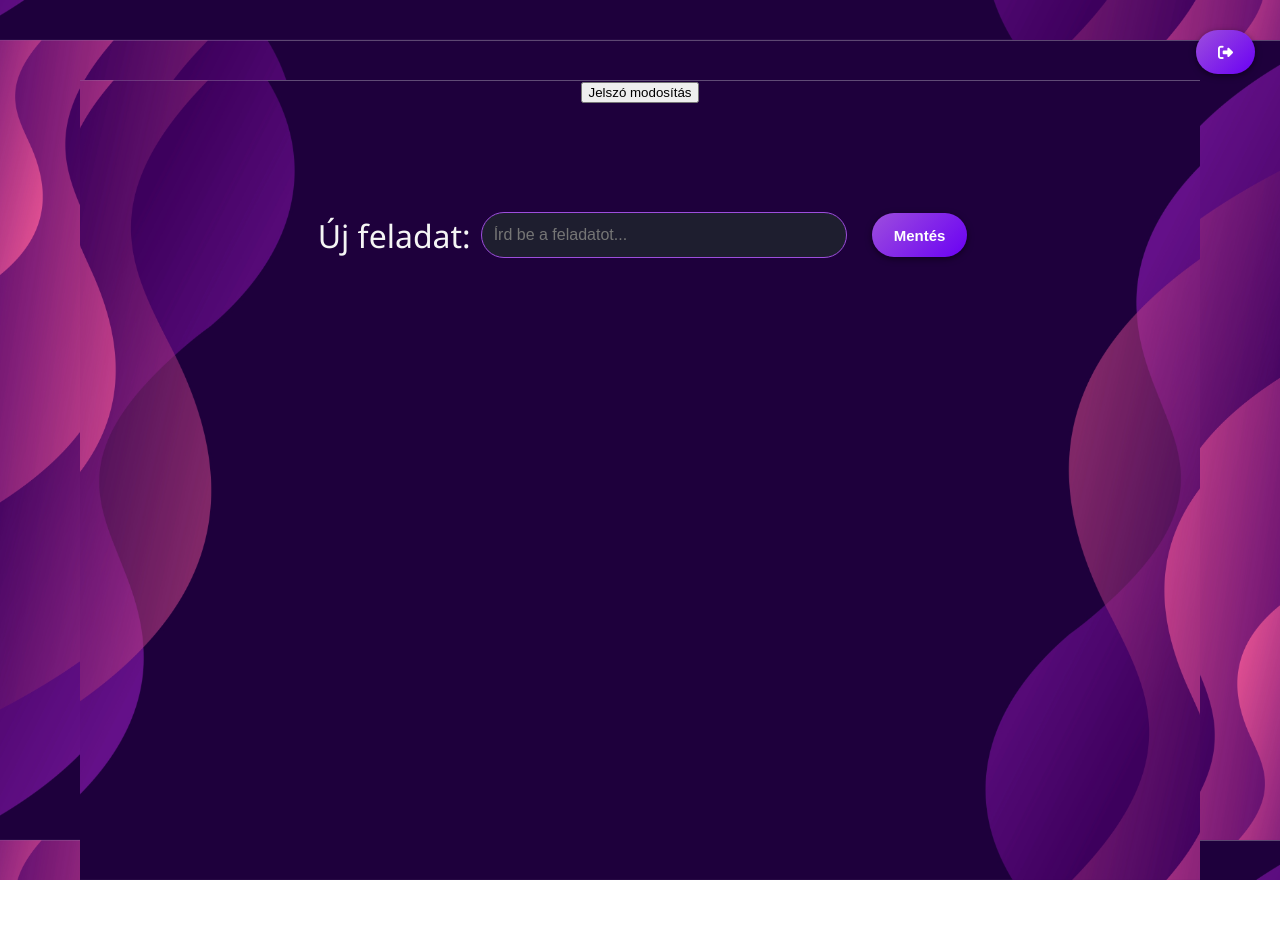
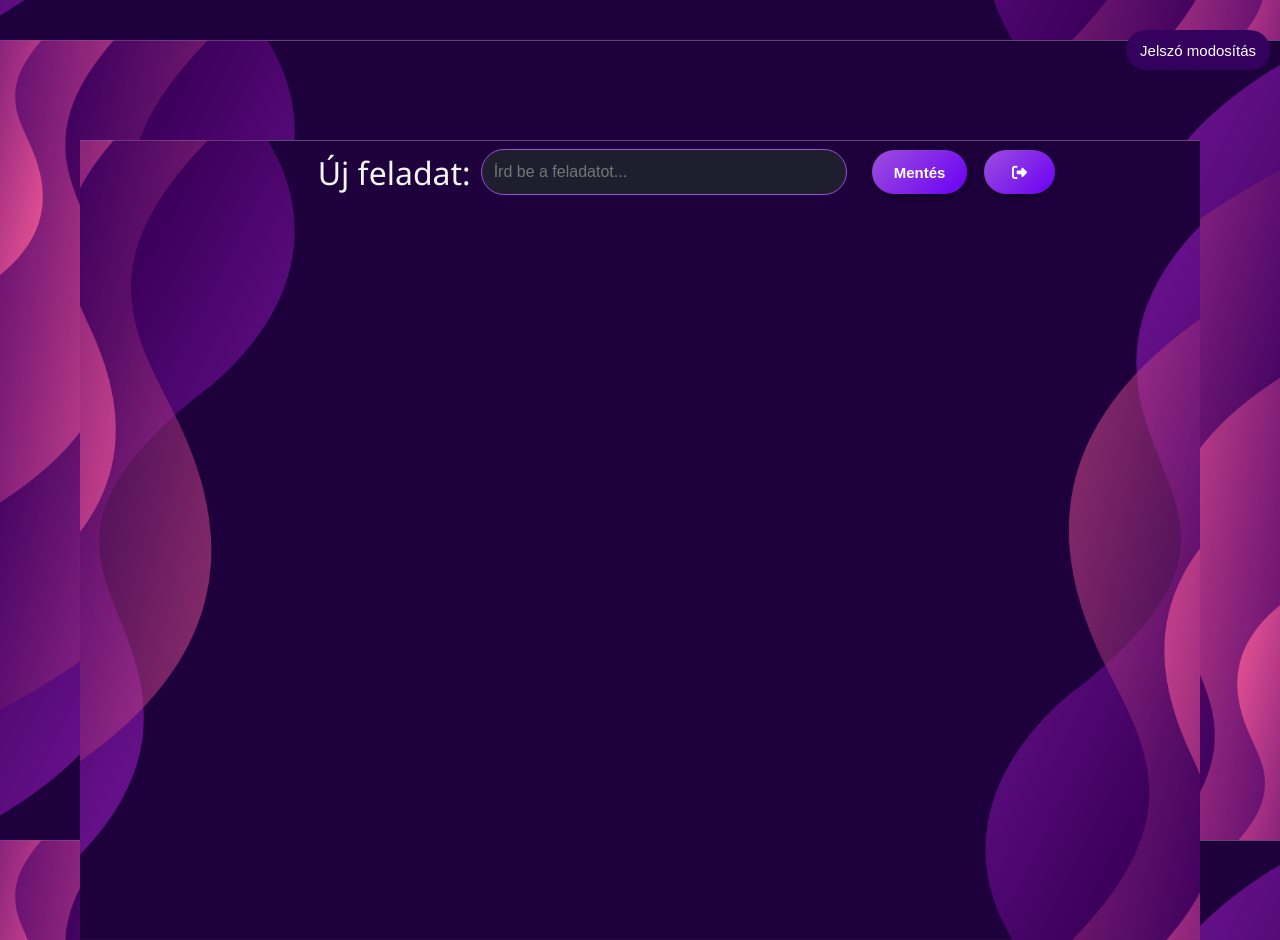
Before and after one commit to ivanyoslaszlo/Todo-webapp-Frontend, a plain HTML site: page todo.html in a window 1280 px wide. Before the commit the page ends 880 px from the top, so only its background shows below. Drawn offline with Linux system fonts and the light colour scheme; no server answers.

Commit message:
jelszo reset szépitve

```diff
--- a/stilus/todo.css
+++ b/stilus/todo.css
@@ -1,4 +1,5 @@
-html,body {
+html,
+body {
     text-align: center;
     font-family: 'Segoe UI', Arial, sans-serif;
     background: linear-gradient(135deg, #1a1a2e, #16213e, #0f3460);
@@ -26,6 +27,7 @@ html,body {
     transition: border 0.3s, box-shadow 0.3s;
 
 }
+
 #feladat:focus {
     border-color: #c77dff;
     box-shadow: 0 0 10px rgba(199, 125, 255, 0.8);
@@ -42,10 +44,41 @@ html,body {
     flex-wrap: wrap;
 }
 
-#logout{
-    position:absolute;
-    top:20px;
-    right:20px;
+#logout {
+    position: absolute;
+    top: 140px;
+    right: 220px;
+    margin-top: 30px;
+    height: 44px;
+    font-size: 15px;
+    padding: 0 28px;
+    border-radius: 30px;
+    border: none;
+    background: linear-gradient(135deg, #9d4edd, #6a00f4);
+    color: #fff;
+    cursor: pointer;
+    margin: 10px 5px;
+    transition: background 0.3s, transform 0.2s;
+    font-weight: 600;
+    box-shadow: 0 2px 6px rgba(0, 0, 0, 0.5);
+}
+
+#jelszo_reset {
+
+    position: absolute;
+    top: 30px;
+    right:10px;
+    color: white;
+    border-radius: 30px;
+    border:none;
+    height:40px;
+    font-size: 15px;
+    padding: 0 14px;
+    background: #34025e;
+
+}
+
+#bekuldes {
     margin-top: 30px;
     height: 44px;
     font-size: 15px;
@@ -60,21 +93,9 @@ html,body {
     font-weight: 600;
     box-shadow: 0 2px 6px rgba(0, 0, 0, 0.5);
 }
-
-#bekuldes{
-    margin-top: 30px;
-    height: 44px;
-    font-size: 15px;
-    padding: 0 22px;
-    border-radius: 30px;
-    border: none;
-    background: linear-gradient(135deg, #9d4edd, #6a00f4);
-    color: #fff;
-    cursor: pointer;
-    margin: 10px 5px;
-    transition: background 0.3s, transform 0.2s;
-    font-weight: 600;
-    box-shadow: 0 2px 6px rgba(0, 0, 0, 0.5);
+#jelszo_reset:hover{
+    transform: scale(1.06);
+    background: linear-gradient(135deg, #c77dff, #9d4edd);
 }
 #bekuldes:hover,
 #logout:hover {
@@ -90,6 +111,7 @@ ul#jegyzetlista {
     margin: 40px auto;
     padding: 0 10px;
 }
+
 #jegyzetlista li {
     border: 1px solid #2d2d44;
     border-radius: 30px;
@@ -116,13 +138,16 @@ input[type="checkbox"] {
     position: relative;
     transition: background 0.2s, border-color 0.2s, transform 0.2s;
 }
+
 input[type="checkbox"]:hover {
     transform: scale(1.3);
 }
+
 input[type="checkbox"]:checked {
     background-color: #6a00f4;
     border-color: #6a00f4;
 }
+
 input[type="checkbox"]:checked::after {
     content: "✔";
     position: absolute;
@@ -139,6 +164,7 @@ span {
     flex: 1;
     color: #e5e5e5 !important;
 }
+
 span.done {
     text-decoration: line-through;
     color: #b9a6ff !important;
@@ -153,25 +179,43 @@ span.done {
     cursor: pointer;
     transition: transform 0.2s, color 0.2s;
 }
+
 .delete-btn i {
     color: inherit;
 }
+
 .delete-btn:hover {
     color: #ff1e4d;
     transform: scale(1.4);
 }
+
 .delete-btn:active {
     transform: scale(0.9);
 }
 
 
 @keyframes shake {
-  0% { transform: translateX(0); }
-  25% { transform: translateX(-4px); }
-  50% { transform: translateX(4px); }
-  75% { transform: translateX(-4px); }
-  100% { transform: translateX(0); }
+    0% {
+        transform: translateX(0);
     }
+
+    25% {
+        transform: translateX(-4px);
+    }
+
+    50% {
+        transform: translateX(4px);
+    }
+
+    75% {
+        transform: translateX(-4px);
+    }
+
+    100% {
+        transform: translateX(0);
+    }
+}
+
 .delete-btn.shake {
     animation: shake 0.3s;
 }
@@ -179,6 +223,7 @@ span.done {
 .fade-out {
     animation: fadeOut 0.4s forwards;
 }
+
 @keyframes fadeOut {
     to {
         opacity: 0;
@@ -196,16 +241,14 @@ span.done {
 }
 
 @media (max-width: 600px) {
-    body {
-
-
-    }
+    body {}
 
     .gui {
         position: sticky;
         top: 0;
         z-index: 1000;
-    background: rgba(30,0,60,255); /* sötét, átlátszó háttér */
+        background: rgba(30, 0, 60, 255);
+        /* sötét, átlátszó háttér */
         backdrop-filter: blur(6px);
         padding: 10px;
     }
@@ -217,7 +260,7 @@ span.done {
         gap: 12px;
         margin-top: 130px;
         margin-left: auto;
-        margin-right:auto ;
+        margin-right: auto;
 
     }
 
@@ -227,19 +270,19 @@ span.done {
         font-size: 14px;
     }
 
-    #bekuldes
-     {
+    #bekuldes {
         max-width: 100%;
         font-size: 14px;
         padding: 12px;
         width: 30%;
         margin: auto;
     }
-    #logout{
-        position:absolute;
-        top:25px;
-        left:18px;
-        width:70px;
+
+    #logout {
+        position: absolute;
+        top: 25px;
+        left: 18px;
+        width: 70px;
     }
 
 
@@ -253,8 +296,8 @@ span.done {
         padding: 10px;
         font-size: 14px;
         flex-wrap: wrap;
-        margin-left:5px;
-        width:80%;
+        margin-left: 5px;
+        width: 80%;
     }
 
     span {
--- a/todo.html
+++ b/todo.html
@@ -18,7 +18,7 @@
 <body>
 
     <a href="/password_reset.html">
-     <button type="button">Jelszó modosítás</button>
+     <button type="button" id="jelszo_reset">Jelszó modosítás</button>
     </a>
 
 
```
Lines whose indentation alone changed are shown as unchanged.
